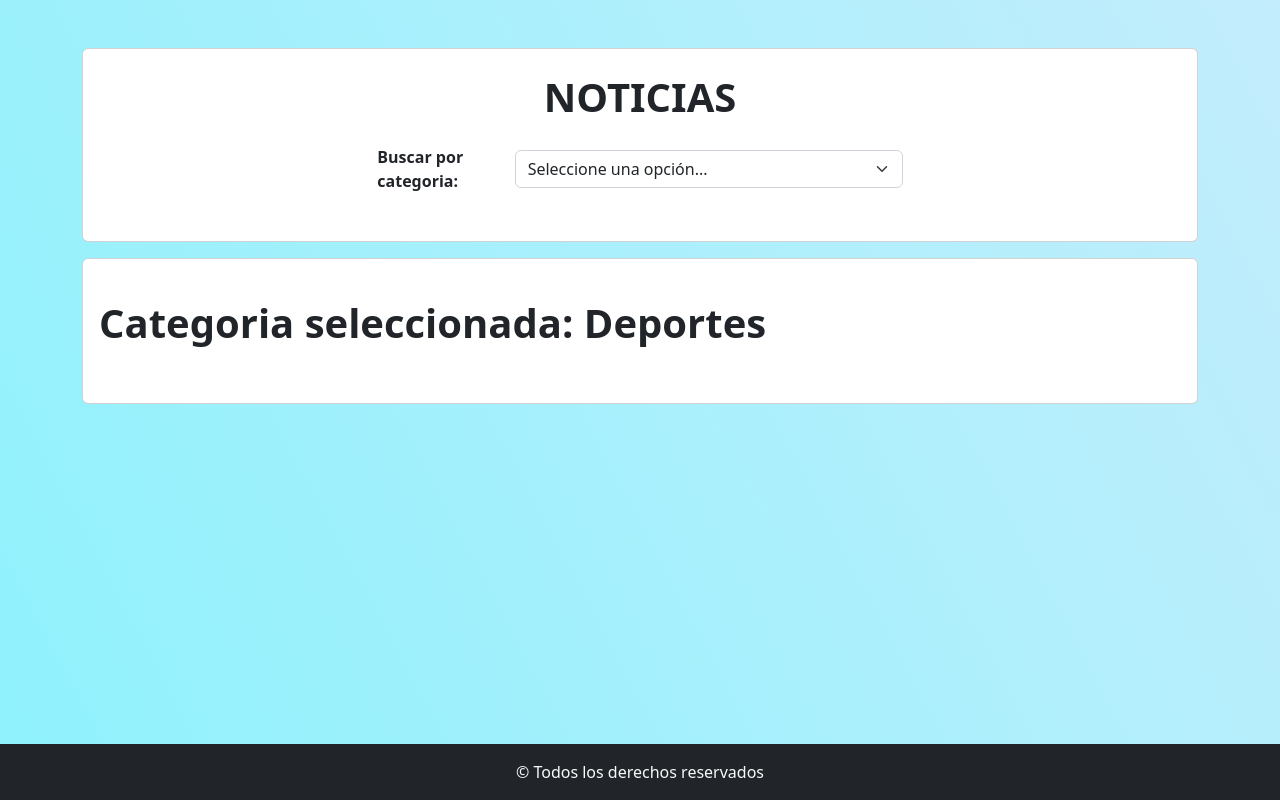
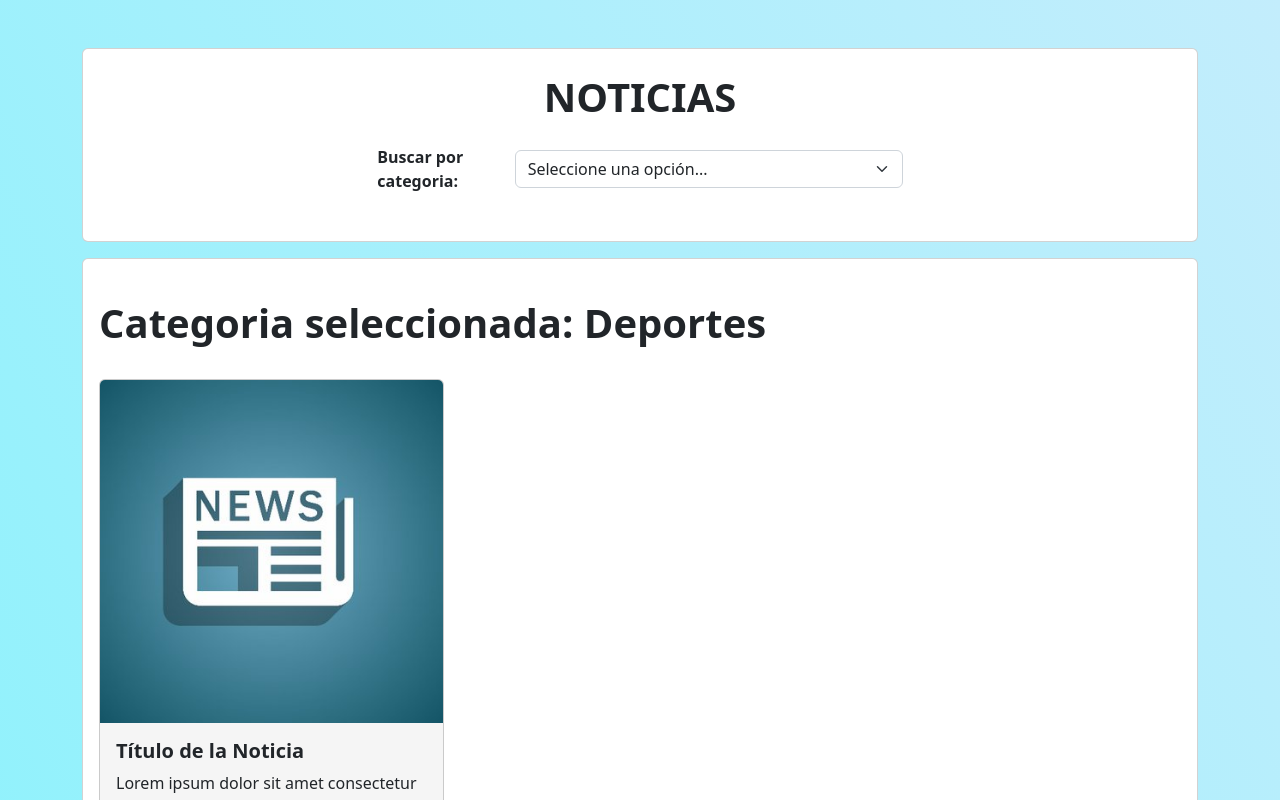
Before and after one commit to jgromerou/ej11-practico1-react, a React (Vite) app: page / in a window 1280 px wide. Shown: the top 800 px of the page. Built offline with nearby package versions, Linux system fonts and the light colour scheme; no server answers.

Commit message:
se cargó las noticias traida de la API en el grid de noticias

```diff
--- a/src/components/CardNoticias/CardNoticia.jsx
+++ b/src/components/CardNoticias/CardNoticia.jsx
@@ -1,4 +1,4 @@
-import { Card, Col } from 'react-bootstrap';
+import { Card, Col, Button } from 'react-bootstrap';
 import './card-noticia.css';
 
 const CardNoticia = () => {
--- a/src/components/FormNoticias/FormNoticias.jsx
+++ b/src/components/FormNoticias/FormNoticias.jsx
@@ -6,7 +6,7 @@ import { useEffect, useState } from 'react';
 const FormNoticias = () => {
   // https://newsdata.io/api/1/news?apikey=pub_23780f986c99c831d5da97ac5387f0936f5f1&q=pizza
 
-  const [noticias, setNoticias] = useState();
+  const [noticias, setNoticias] = useState([{}]);
 
   useEffect(() => {
     consultaAPI();
@@ -17,7 +17,7 @@ const FormNoticias = () => {
       `https://newsdata.io/api/1/news?apikey=pub_23780f986c99c831d5da97ac5387f0936f5f1&q=pizza`
     );
     const data = await resp.json();
-    console.log(data);
+    setNoticias(data.results);
   };
 
   return (
@@ -51,7 +51,7 @@ const FormNoticias = () => {
           </Form>
         </Card.Body>
       </Card>
-      <GridNoticias />
+      <GridNoticias noticias={noticias} />
     </>
   );
 };
--- a/src/components/GridNoticias.jsx
+++ b/src/components/GridNoticias.jsx
@@ -1,6 +1,7 @@
 import { Card, Row } from 'react-bootstrap';
+import CardNoticia from './CardNoticias/CardNoticia';
 
-const GridNoticias = () => {
+const GridNoticias = ({ noticias }) => {
   return (
     <>
       <Card className="mt-3">
@@ -8,7 +9,9 @@ const GridNoticias = () => {
           Categoria seleccionada: Deportes
         </Card.Title>
         <Row className="mb-4 mt-2 px-3">
-          {/* TODO: aquí va la lista de noticias que se trae de la consulta de la API */}
+          {noticias.map((noticia, index) => (
+            <CardNoticia key={index} noticia={noticia} />
+          ))}
         </Row>
       </Card>
     </>
```
